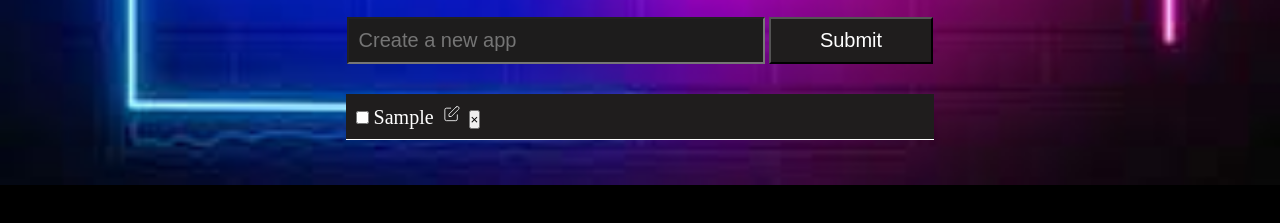
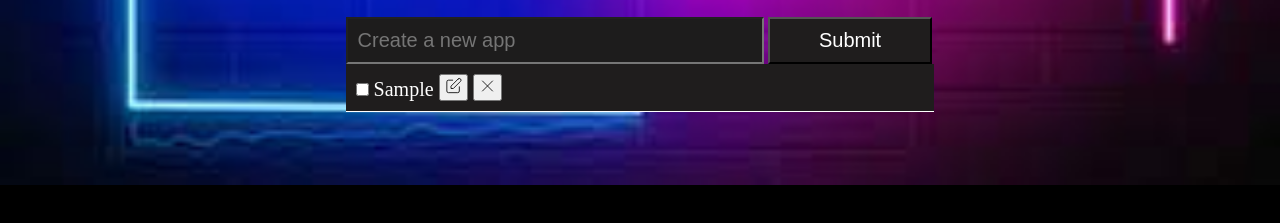
Before and after one commit to rakibhossain431/Todo_app, a plain HTML site: page index.html in a window 1280 px wide. Both pictures are taken after typing "Sample" into the empty fields and a click on the button "Submit". Shown: the part 183-406 px from the top of the page. Drawn offline with Linux system fonts and the light colour scheme.

Commit message:
add deleted methord

```diff
--- a/app.js
+++ b/app.js
@@ -1,95 +1,105 @@
-let SubmitButton = document.querySelector('.rakib')
-let list = document.querySelector('.list')
+const SubmitButton = document.querySelector('.form')
+const tasksList = document.querySelector('.tasks-list')
 
-    let taskList = [];
-    function hendlSubmit(e){
+tasksListArry = []
 
-        e.preventDefault();
-        const inputData =  e.target.insert.value;
+function hendlSubmit(e){
+    e.preventDefault();
 
-        const task = {
-            id: Date.now(),
-            task:inputData,
-            isCompleted: false,
+const inputData = e.target.insert.value;
+
+    if(!e.target.insert.value) return;
+    const task = {
+        id : Date.now(),
+        task:inputData,
+        isCompleted:false
+
+    }
+    // e.target.insert.value = "";
+    tasksListArry.unshift(task)
+
+    e.target.reset();
+    tasksList.dispatchEvent(new CustomEvent("updateTasks"))
+}
+    function displayTasks(){
+        const html = tasksListArry.map(
+            (item) =>  ` <li>
+            <label id="${item.id}" class="todo-left ${item.isCompleted && "completed"}" for="item-${item.id}">
+            <input type="checkbox" id="item-${item.id}" ${item.isCompleted && "checked"} value="${item.id}" />
+            ${item.task}
+            </label>
+
+            <button type="button" class="edit" value="${item.id}">
+            <svg xmlns="http://www.w3.org/2000/svg" class="edit-icon h-6 w-6" fill="none" viewBox="0 0 24 24" stroke="currentColor">
+              <path
+                stroke-linecap="round"
+                stroke-linejoin="round"
+                stroke-width="1"
+                d="M11 5H6a2 2 0 00-2 2v11a2 2 0 002 2h11a2 2 0 002-2v-5m-1.414-9.414a2 2 0 112.828 2.828L11.828 15H9v-2.828l8.586-8.586z"
+              />
+            </svg>
+          </button>
+
+          <button type="button" class="delete" value="${item.id}">
+          <svg xmlns="http://www.w3.org/2000/svg" class="h-6 w-6" fill="none" viewBox="0 0 24 24" stroke="currentColor">
+            <path stroke-linecap="round" stroke-linejoin="round" stroke-width="1" d="M6 18L18 6M6 6l12 12" />
+          </svg>
+        </button>
+
+
+            </li>`
+        ). join("")
+
+        tasksList.innerHTML = html;
+    }
+
+    function saveTasksIntoLocalStorage(){
+        localStorage.setItem("tasksListArry", JSON.stringify(tasksListArry))
+    }
+
+    function displayTasksFromLocalStorage() {
+        const saveData = JSON.parse(localStorage.getItem("tasksListArry"));
+
+       if(Array.isArray(saveData) && saveData.length > 0){
+        //    tasks = saveData
+        // saveData.forEach((item) => tasksListArry.push(item))
+        tasksListArry.push(...saveData)
+           tasksList.dispatchEvent(new CustomEvent("updateTasks"))
+
         }
-        taskList.push(task);
-        // console.log(taskList);
-         e.target.reset();
-         list.dispatchEvent(new CustomEvent("itemsUpdated"))
-
 
     }
 
-        function addHtmlForListItem(items) {
-                // Optional chaining
-                // Sort circut Operator || Logical operrator
-                // Sort circutint Operator
 
-                return Array.isArray(items ) && items?.map(element => {
+    function conplitedTasks(id){
+        console.log(id)
+        const clickItem = tasksListArry.find((item) => item.id ===id)
+        clickItem.isCompleted =! clickItem.isCompleted
+        tasksList.dispatchEvent(new CustomEvent("updateTasks"))
+    }
 
-                   return `<li>
-                     <input type="checkbox" />
+    function deleteTasks(id){
 
-                    ${element.task}
-
-                    <svg class="w-6 h-6" fill="none" stroke="currentColor" viewBox="0 0 24 24" xmlns="http://www.w3.org/2000/svg">
-                     <path stroke-linecap="round" stroke-linejoin="round" stroke-width="1" d="M11 5H6a2 2 0 00-2 2v11a2 2 0 002 2h11a2 2 0 002-2v-5m-1.414-9.414a2 2 0 112.828 2.828L11.828 15H9v-2.828l8.586-8.586z">
-                     </path></svg>
-                     <button value="${element.id}"> &times;</button>
-                 </li>`
-
-                }).join(" ")
+        const deleteItem = tasksListArry.filter((item) => item.id !== id)
+        tasksListArry = deleteItem
+        tasksList.dispatchEvent(new CustomEvent("updateTasks"))
+   }
 
 
+    SubmitButton.addEventListener('submit', hendlSubmit);
+    tasksList.addEventListener("updateTasks", displayTasks )
+    tasksList.addEventListener("updateTasks", saveTasksIntoLocalStorage)
+
+    tasksList.addEventListener('click', (e) => {
+
+       const id =  parseInt(e.target.id) || parseInt(e.target.value)
+        if(e.target.matches("label.todo-left") || e.target.matches("input")){
+            conplitedTasks(id)
         }
-        function displayTasks() {
-
-            const html = addHtmlForListItem(taskList);
-
-
-             list.innerHTML = html;
+        if(e.target.closest(".delete")){
+            deleteTasks(parseInt(e.target.closest(".delete").value))
         }
 
-         function saveItemIntoLocalStorage() {
-            localStorage.setItem('tasks', JSON.stringify(taskList))
-        }
+    })
 
-         function displayTasksFromLocalStorage() {
-
-            const tastsFromLs = JSON.parse(localStorage.getItem('tasks'));
-
-
-
-         const html = addHtmlForListItem(tastsFromLs);
-
-            list.innerHTML = html;
-        }
-        displayTasksFromLocalStorage();
-
-
-        function deletiteme(id) {
-
-                const existingTasks = [...list.querySelectorAll('li')];
-
-                const newItem = existingTasks.map(function(item){
-                     item.querySelector('button').value != id
-                })
-                console.log(newItem);
-
-        }
-
-    // Event
-    SubmitButton.addEventListener('submit', hendlSubmit);
-    list.addEventListener('itemsUpdated', displayTasks);
-    list.addEventListener('itemsUpdated', saveItemIntoLocalStorage);
-    list.addEventListener('click', function(e) {
-        console.log(e.target.matches('button'));
-
-                if(e.target.matches('button')){
-                    e.target.closest('li').remove()
-
-            const tastsFromLs = JSON.parse(localStorage.getItem('tasks'));
-            console.log(tastsFromLs)
-
-                }
-    });
+    displayTasksFromLocalStorage()
--- a/index.html
+++ b/index.html
@@ -12,14 +12,14 @@
         <div class="container">
             <h1>My App</h1>
 
-            <form class="rakib" autocomplete="off">
+            <form class="form" autocomplete="off">
                 <input class="input" type="text" name="insert" placeholder="Create a new app">
 
                 <button class="btn">Submit</button>
 
             </form>
 
-            <ul class="list">
+            <ul class="tasks-list">
 
             </ul>
 
```
